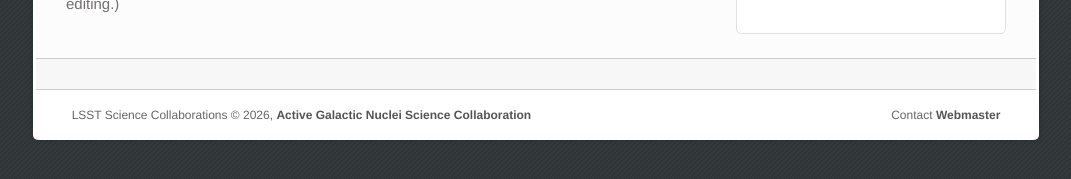
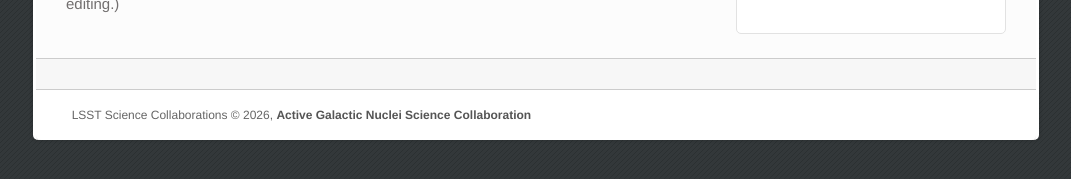
Before and after one commit to LSST-AGNSC/lsst-agnsc.github.io, a Jekyll site: the page built from index.md, in a window 1280 px wide. Shown: the part 483-662 px from the top of the page, without its empty margins (104-1175 px from the left). Built offline with Jekyll 4.4.1, drawn with Linux system fonts in a browser that asks for light colours.

Commit message:
Footer: drop the webmaster contact link
Co-Authored-By: Claude Fable 5.1 <noreply@anthropic.com>

```diff
--- a/_config.yml
+++ b/_config.yml
@@ -3,7 +3,6 @@ title: Active Galactic Nuclei Science Collaboration
 short_title: LSST AGN SC
 url: https://lsst-agnsc.github.io
 baseurl: ""
-webmaster_email: drupal-site-admin@lsst.org
 
 markdown: kramdown
 kramdown:
--- a/_layouts/default.html
+++ b/_layouts/default.html
@@ -85,7 +85,6 @@
     <div id="footer-area" class="clearfix"></div>
     <div id="bottom" class="clearfix">
       <div class="copyright">LSST Science Collaborations &copy; {{ site.time | date: "%Y" }}, <a href="{{ '/' | relative_url }}">{{ site.title }}</a></div>
-      <div class="credit">Contact <a href="mailto:{{ site.webmaster_email }}" target="_blank">Webmaster</a></div>
     </div>
   </footer>
 </div>
--- a/_layouts/redirect.html
+++ b/_layouts/redirect.html
@@ -18,7 +18,7 @@
   {%- if url and url != "" %}
   <p>This file has moved to Google Drive. If you are not redirected, <a href="{{ url }}">open it here</a>.</p>
   {%- else %}
-  <p>This file is being moved to Google Drive and is not available yet. Please check back later, or contact the <a href="mailto:{{ site.webmaster_email }}">webmaster</a>.</p>
+  <p>This file is being moved to Google Drive and is not available yet. Please check back later.</p>
   {%- endif %}
   <p><a href="{{ '/' | relative_url }}">Back to the {{ site.short_title }} home page</a></p>
 </div></section></div></div></div>
```
